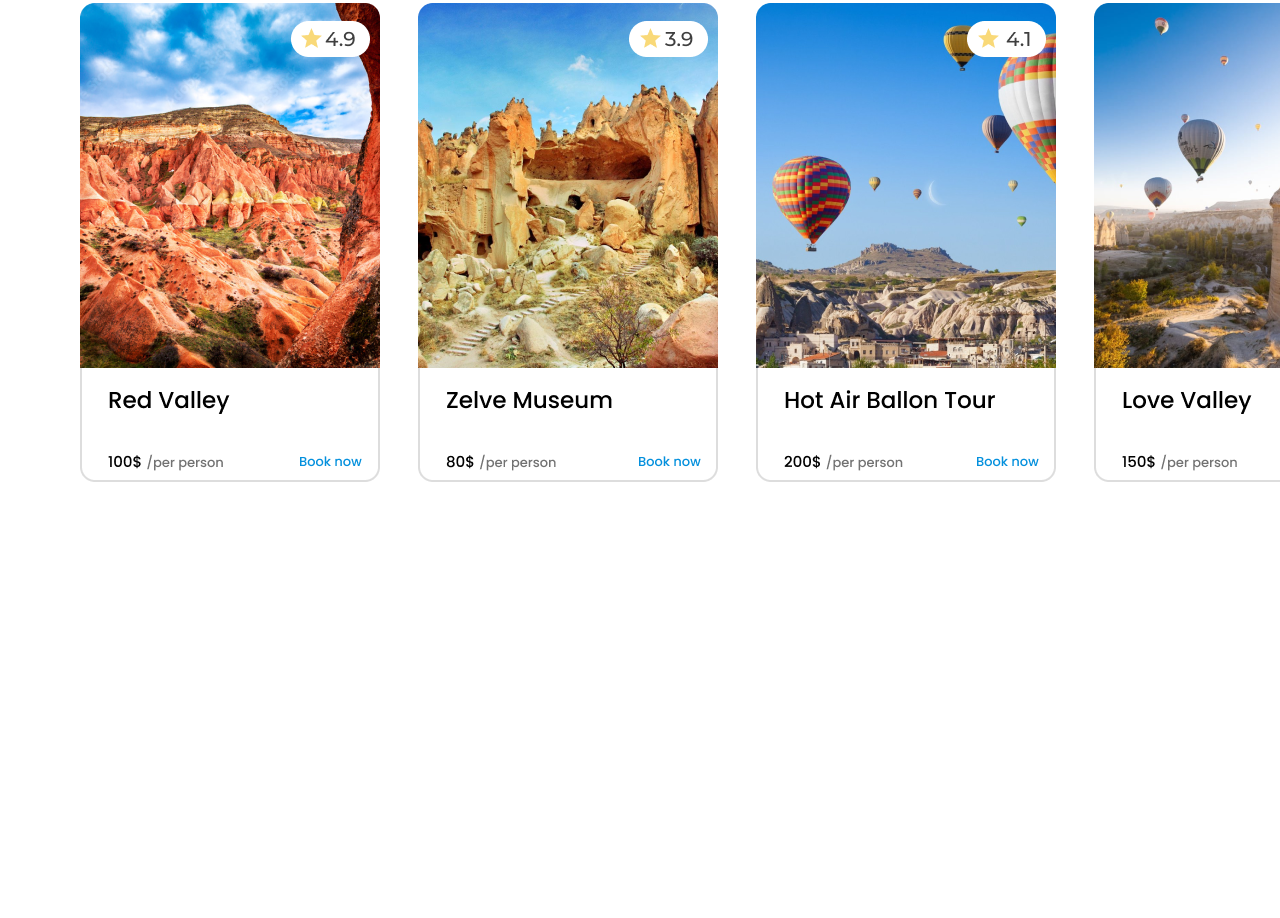
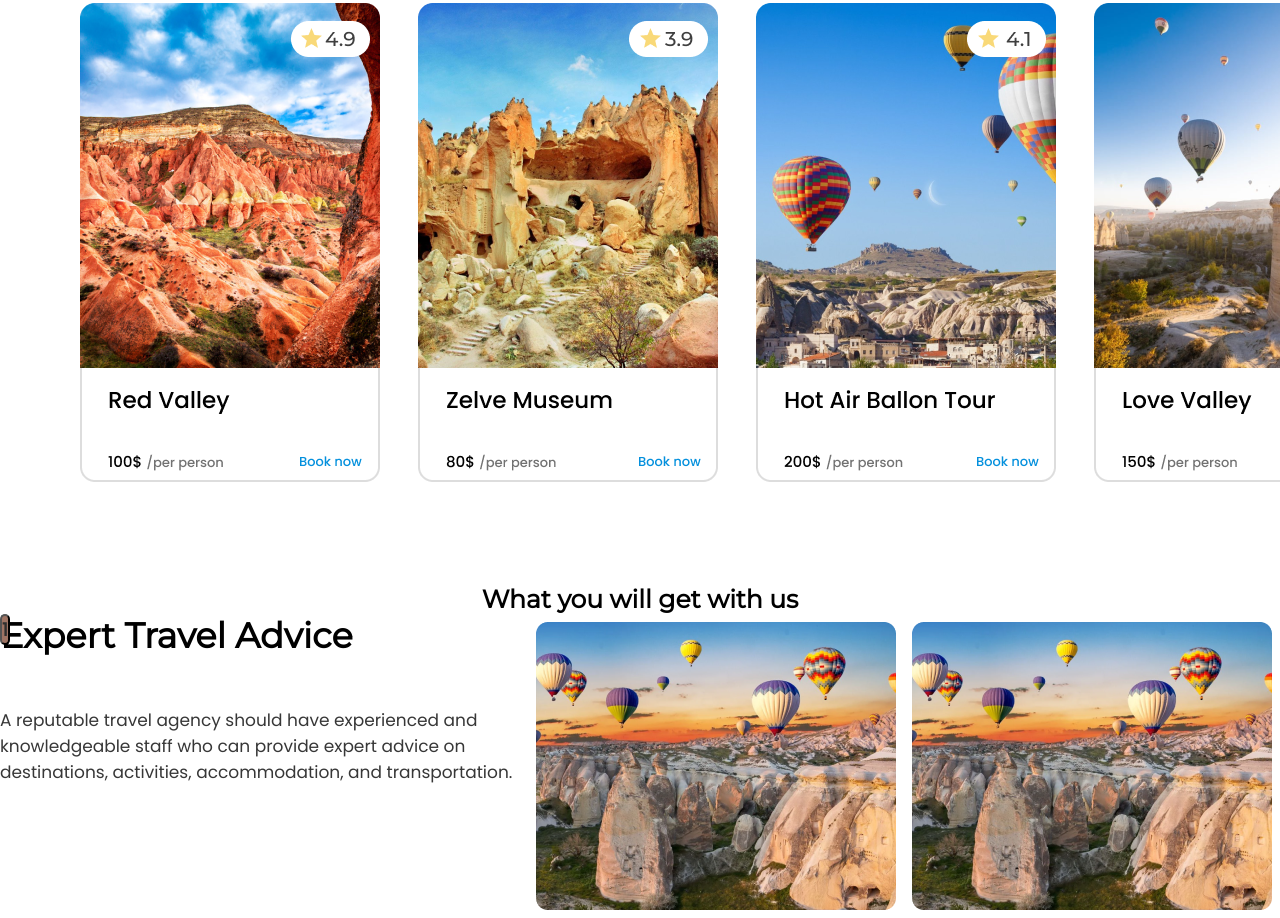
Before and after one commit to Vazha20/davaleba7, a plain HTML site: page index.html in a window 1280 px wide. Shown: the part 2068-2986 px from the top of the page. Before the commit the page ends 2550 px from the top, so only its background shows below. Drawn offline with Linux system fonts and the light colour scheme.

Commit message:
updatesecond

```diff
--- a/index.html
+++ b/index.html
@@ -135,14 +135,37 @@
             </div>
             </section>
             <section id="slide">
-                <div class="primary_container">
-                    <div class="slide_container row">
+                    <div class=" primary_container slide_container row">
                         <img src="./src/img/box-1.png">
                         <img src="./src/img/box-2.png">
                         <img src="./src/img/box-3.png">
                         <img src="./src/img/box-4.png">
                     </div>
+            </section>
+            <section id="info">
+                <div class="primary_container">
+                <div class="info_title">
+                <p>
+                    What you will get with us
+                </p>
+            </div>
+            <div class="info_photo row">
+                <div>
+                    <button class="secondary_btn">
+1
+                    </button>
+                    <h2>
+                        Expert travel advice
+                    </h2>
+                    <p>
+                        A reputable travel agency should have experienced and knowledgeable staff who can provide expert advice on destinations, activities, accommodation, and transportation.
+                    </p>
+
                 </div>
+                <img src="./Rectangle 28.png">
+                <img src="./Rectangle 28.png">
+            </div>
+        </div>
             </section>
 
 
--- a/src/style.css
+++ b/src/style.css
@@ -123,6 +123,7 @@ p{
     color: #FFFFFF;
     margin-top: 50px;
     padding: 12px 46px;
+    border-style: none;
 }
 #info{
     margin-top: 102px;
@@ -134,3 +135,27 @@ p{
 .slide_container{
     gap: 38px;
 }
+.info_title p{
+    font-family: 'Montserrat';
+    font-style: normal;
+    font-weight: 600;
+    font-size: 25px;
+    line-height: 30px;
+    text-align: center;
+    color: #000000;
+}
+.info_photo{
+}
+.secondary_btn{
+    background: #9F7464;
+border-radius: 15px;
+font-family: 'Poppins';
+font-style: normal;
+font-weight: 600;
+font-size: 18px;
+line-height: 27px;
+position: absolute;
+
+color: #2F2F2F;
+
+}
```
Also changed, not shown: Rectangle 28.png (added), Rectangle 29.png (added), box_1.png (added).
